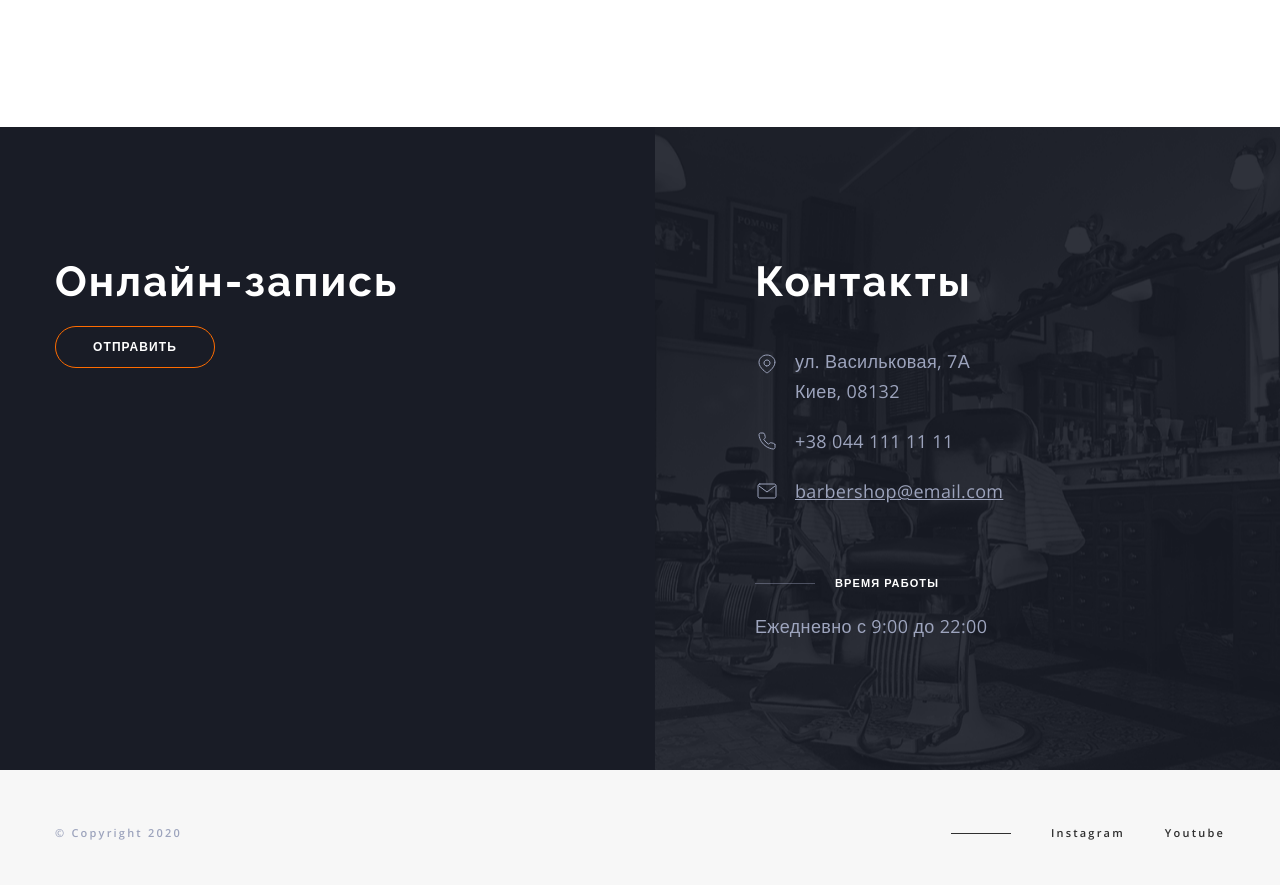
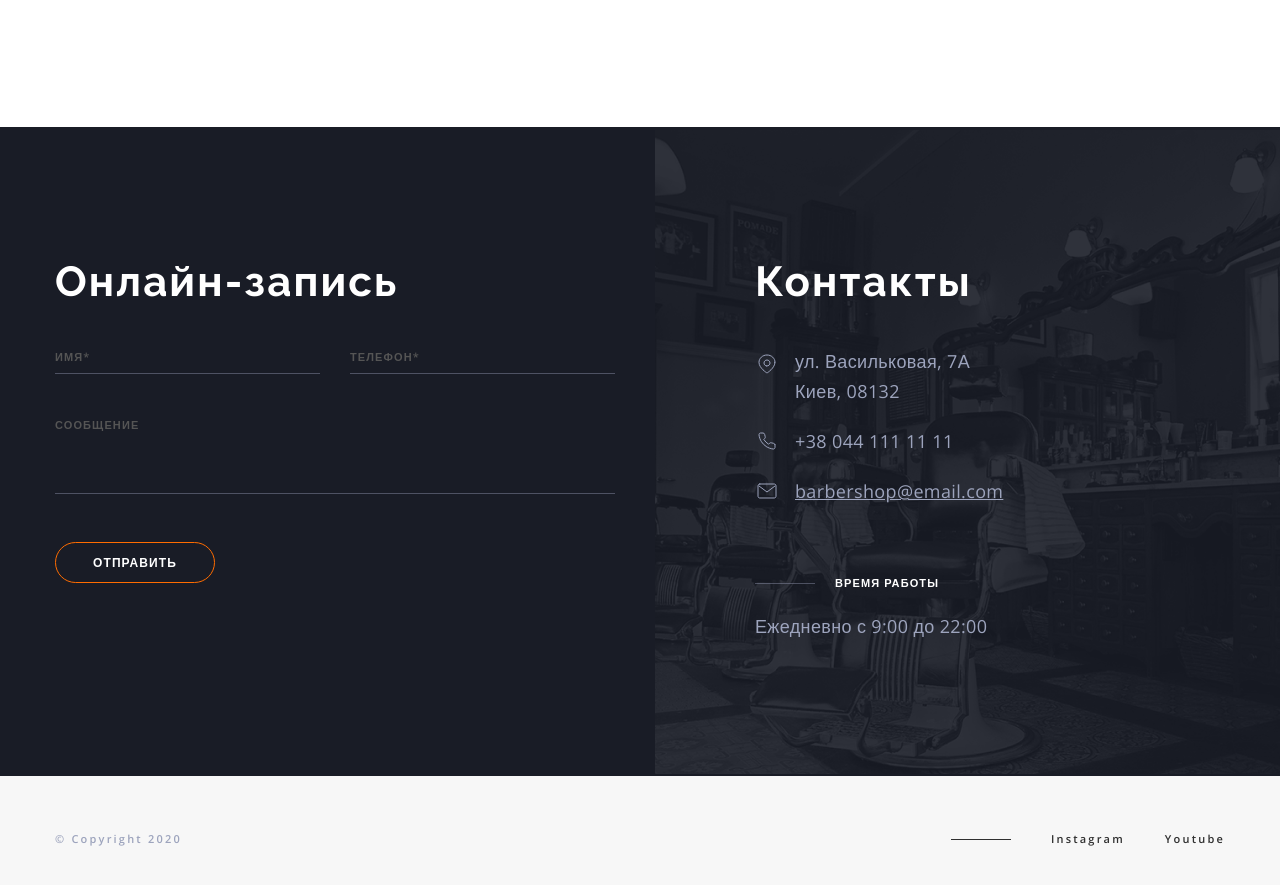
Before and after one commit to Nejdancs/barbershop, a plain HTML site: page index.html in a window 1280 px wide. Shown: the part 4128-5013 px from the top of the page. Drawn offline with nearby package versions, Linux system fonts and the light colour scheme.

Commit message:
Добавляет форму онлйн записи

```diff
--- a/css/styles.css
+++ b/css/styles.css
@@ -12,7 +12,6 @@ font-family: 'Raleway', sans-serif; */
 }
 
 body {
-  position: relative;
   min-width: 1200px;
   font-family: var(--primary-ff);
   color: var(--primary-text-color);
@@ -627,10 +626,83 @@ img {
 
   padding-top: 130px;
   padding-bottom: 193px;
+  padding-right: 40px;
 }
 
 .registration-title {
+  margin-bottom: 44px;
+
   color: var(--title-secondary);
+}
+
+.form-registration {
+  display: flex;
+  flex-direction: column;
+  align-items: flex-start;
+}
+
+.form-registration-row {
+  display: flex;
+  margin-bottom: 44px;
+  width: 100%;
+}
+
+.form-registration-field {
+  position: relative;
+  flex-grow: 1;
+}
+
+.form-registration-field + .form-registration-field {
+  margin-left: 30px;
+}
+
+.form-registration-label {
+  position: absolute;
+  top: 0;
+  left: 0;
+
+  font-weight: 600;
+  font-size: 11px;
+  line-height: 1.36;
+  letter-spacing: 0.1em;
+  text-transform: uppercase;
+  cursor: text;
+
+  transition: color 250ms linear, transform 250ms linear;
+}
+
+.form-registration-input {
+  height: 24px;
+  width: 100%;
+  border: none;
+  border-bottom: 1px solid rgba(157, 164, 189, 0.4);
+
+  background-color: transparent;
+  color: #ffffff;
+  outline: none;
+
+  transition: border-color 250ms linear;
+}
+
+.form-registration-input:focus {
+  border-color: #ffffff;
+}
+
+.form-registration-input:focus + .form-registration-label,
+.form-registration-input:not(:placeholder-shown) + .form-registration-label {
+  color: #ffffff;
+  transform: translateY(-100%);
+}
+
+.teaxtarea-field {
+  display: block;
+  width: 100%;
+  margin-bottom: 44px;
+}
+
+.form-registration-teaxtarea {
+  resize: none;
+  height: 76px;
 }
 
 /* section contacts
--- a/index.html
+++ b/index.html
@@ -509,9 +509,42 @@
             <!-- Registration-->
             <section class="registration">
               <h2 class="section-title registration-title">Онлайн-запись</h2>
-              <button class="main-btn primary-btn" type="button">
-                отправить
-              </button>
+
+              <form class="form-registration">
+                <div class="form-registration-row">
+                  <label class="form-registration-field">
+                    <input
+                      class="form-registration-input"
+                      type="text"
+                      name="name"
+                      placeholder=" "
+                    />
+                    <span class="form-registration-label">Имя*</span>
+                  </label>
+
+                  <label class="form-registration-field">
+                    <input
+                      class="form-registration-input"
+                      type="tel"
+                      name="tel"
+                      placeholder=" "
+                    />
+                    <span class="form-registration-label">Телефон*</span>
+                  </label>
+                </div>
+                <label class="form-registration-field teaxtarea-field">
+                  <textarea
+                    class="form-registration-input form-registration-teaxtarea"
+                    name="comment"
+                    placeholder=" "
+                  ></textarea>
+                  <span class="form-registration-label">сообщение</span>
+                </label>
+
+                <button class="main-btn primary-btn" type="button">
+                  отправить
+                </button>
+              </form>
             </section>
 
             <!-- Contacts -->
```
